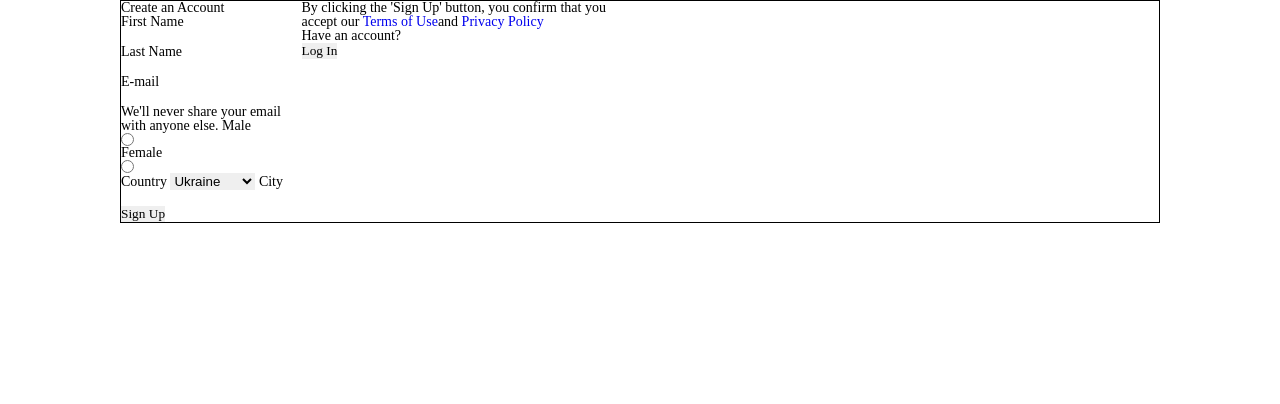
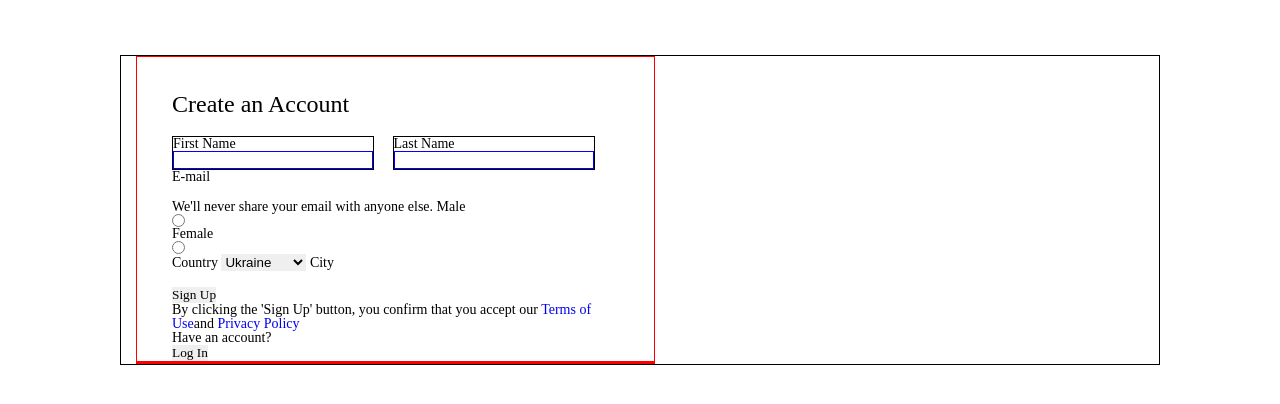
Before and after one commit to PatriarchIvan/Beetroot_Lesson_13_Homework, a plain HTML site: page index.html in a window 1280 px wide. Drawn offline with Linux system fonts and the light colour scheme.

Commit message:
restructed form

```diff
--- a/css/style.css
+++ b/css/style.css
@@ -1,10 +1,72 @@
 .container {
     max-width: 1200px;
-    margin: 0 120px;
+    margin: 55px 120px;
     border: 1px solid black;
 }
 
-.form_wrapper {
-    display: flex;
+.form_section_wrapper {
     width: 50%;
+    margin: 0 15px;
+    border: 1px solid red;
+    max-width: 570px;
+    max-height: 590px;
 }
+
+.form,
+.form_footer {
+    margin: 0 35px;
+}
+
+.form_title {
+    margin: 35px 0 20px 0;
+    font-size: 24px;
+    font-weight: 500;
+}
+
+.form_input_title {
+    display: inline-block;
+    border: 1px solid black;
+    margin: 0 15px 0 0;
+}
+
+.form_input_last_name:last-child {
+    margin: 0 0;
+}
+
+.form_input_first_name,
+.form_input_last_name {
+    width: 200px;
+    border: 1px solid blue;
+}
+
+
+
+.form_email {
+}
+.form_span_email_text {
+}
+.form_sex_radio {
+}
+.form_country {
+}
+.form_select_country_list {
+}
+.form_button {
+}
+.form_footer_text {
+}
+.form_footer_span {
+}
+.form_footer_button {
+}
+
+.form_input_email {
+}
+.form_input_sex {
+}
+.form_select_country_item {
+}
+.form_select_input_city {
+}
+.form_footer_text_link {
+}
--- a/index.html
+++ b/index.html
@@ -12,20 +12,15 @@
 
 <body>
     <div class="container">
-        <div class="form_wrapper">
+        <section class="form_section_wrapper">
             <form action="#" class="form">
                 <h2 class="form_title">Create an Account</h2>
-                <label for="form_first_name" class="form_input_title">First Name</label>
-                <input type="text" id="first_name" class="form_input_last" required>
-                <label for="form_last_name" class="form_input_title">Last Name</label>
-                <input type="text" id="last_name" class="form_input_last" required>
-                <label for="form_user_mail" class="form_email">E-mail</label>
-                <input type="mail" class="form_input_email" id="user_mail" required>
+                <label class="form_input_title">First Name<input type="text" class="form_input_first_name" required></label>
+                <label class="form_input_title">Last Name<input type="text" class="form_input_last_name" required></label>
+                <label class="form_email">E-mail<input type="mail" class="form_input_email" required></label>
                 <span class="form_span_email_text">We'll never share your email with anyone else.</span>
-                <label for="male_m" class="form_sex_radio">Male</label>
-                <input type="radio" class="form_input_sex" id="male_m" value="" name="gender" required>
-                <label for="male_f" class="form_sex_radio">Female</label>
-                <input type="radio" class="form_input_sex" id="male_f" value="" name="gender" required>
+                <label class="form_sex_radio">Male<input type="radio" class="form_input_sex" value="" name="gender" required></label>
+                <label class="form_sex_radio">Female<input type="radio" class="form_input_sex" value="" name="gender" required></label>
                 <label for="form_select_country" class="form_country">Country</label>
                 <select class="form_select_country_list" placeholder="Select" required>
                     <option value="" class="form_select_country_item">Ukraine</option>
@@ -34,8 +29,7 @@
                     <option value="" class="form_select_country_item">USA</option>
                     <option value="" class="form_select_country_item">Other</option>
                 </select>
-                <label for="form_select_city" class="form_country">City</label>
-                <input type="text" class="form_select_input_city" id="form_select_city" required>
+                <label class="form_country">City<input type="text" class="form_select_input_city" required></label>
                 <button type="submit" class="form_button">Sign Up</button>
             </form>
             <footer class="form_footer">
@@ -47,8 +41,13 @@
                 <span class="form_footer_span">Have an account?</span>
                 <button class="form_footer_button">Log In</button>
             </footer>
-        </div>
+        </section>
 
+        <section class="form_section_wrapper">
+            <form action="#" class="form">
+
+            </form>
+        </section>
     </div>
 </body>
 
```
